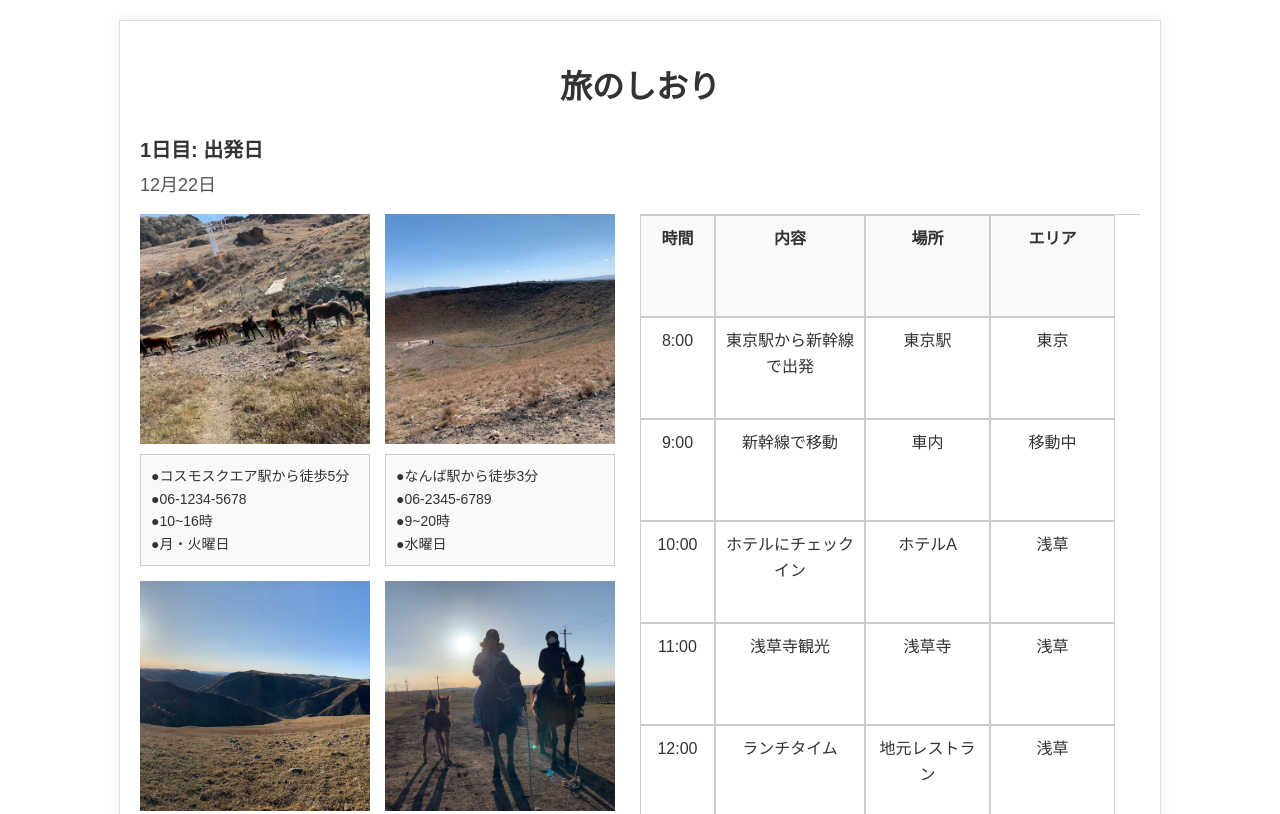
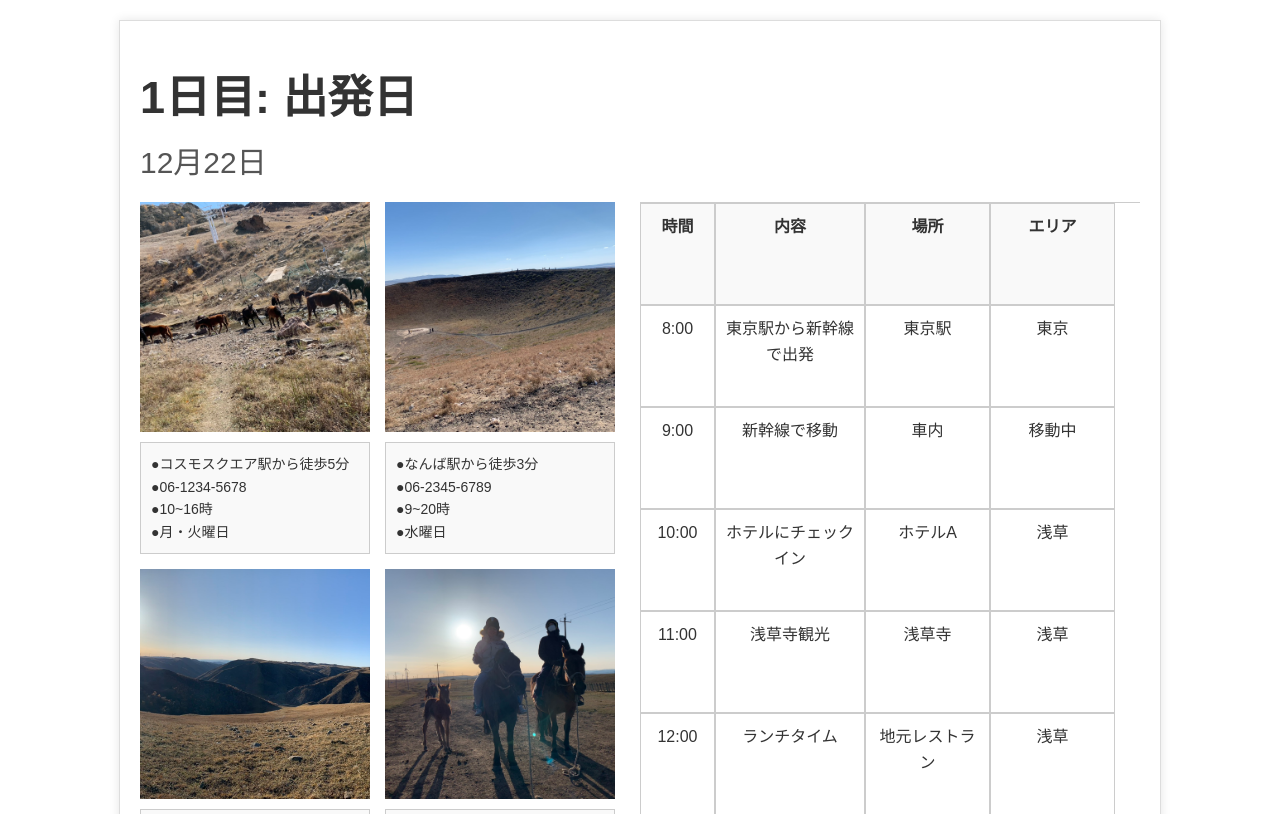
Before and after one commit to YukiOgaki/graduation_project, a Flask app: page /create in a window 1280 px wide. Shown: the top 814 px of the page. Run offline with Flask 3, Linux system fonts and the light colour scheme.

Commit message:
クリエイト画面の文字サイズ変更

```diff
--- a/templates/create.html
+++ b/templates/create.html
@@ -45,13 +45,13 @@
         }
 
         .day-title {
-            font-size: 20px;
+            font-size: 45px;
             font-weight: bold;
             margin-bottom: 5px;
         }
 
         .day-date {
-            font-size: 18px;
+            font-size: 30px;
             margin-bottom: 15px;
             color: #555;
             text-align: left;
@@ -110,7 +110,7 @@
 
 <body>
     <div class="container">
-        <h1>旅のしおり</h1>
+        <h1></h1>
 
         <!-- 1日目のセクション -->
         <div class="day-title">1日目: 出発日</div>
```
